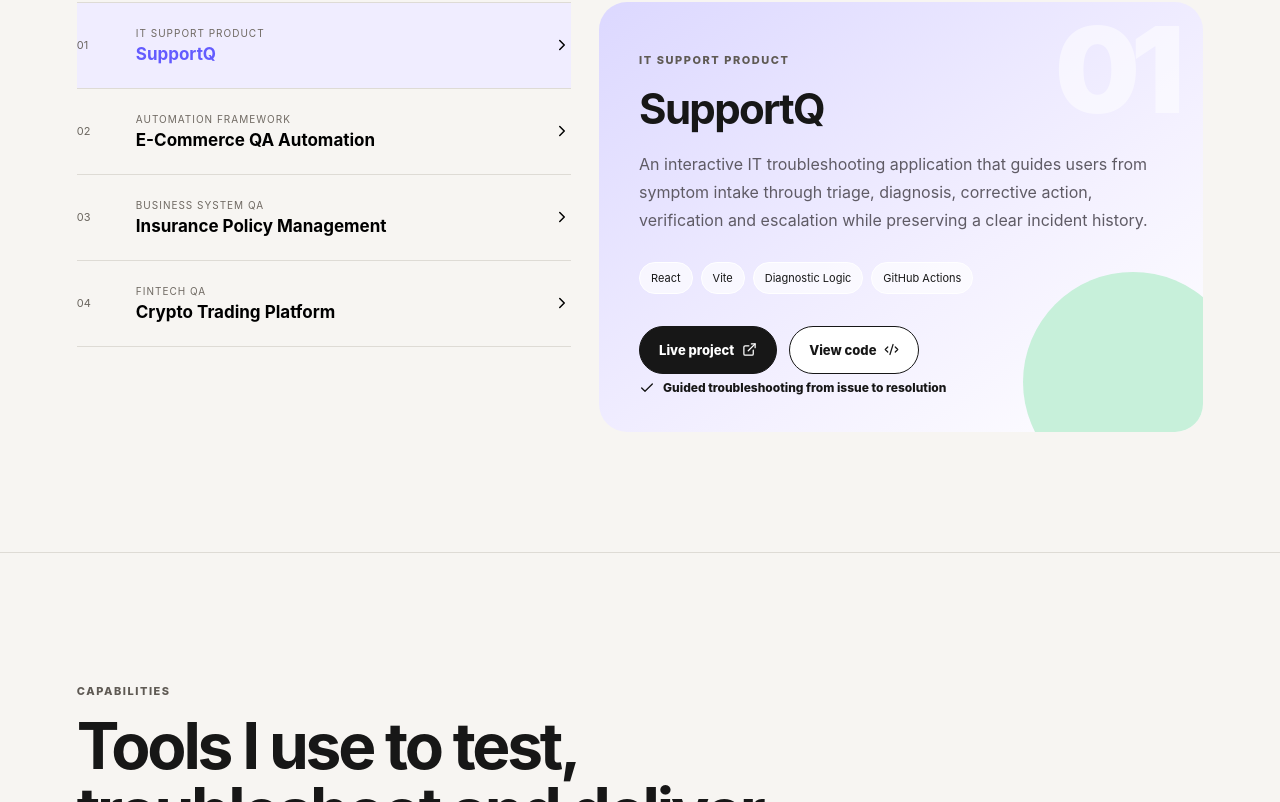
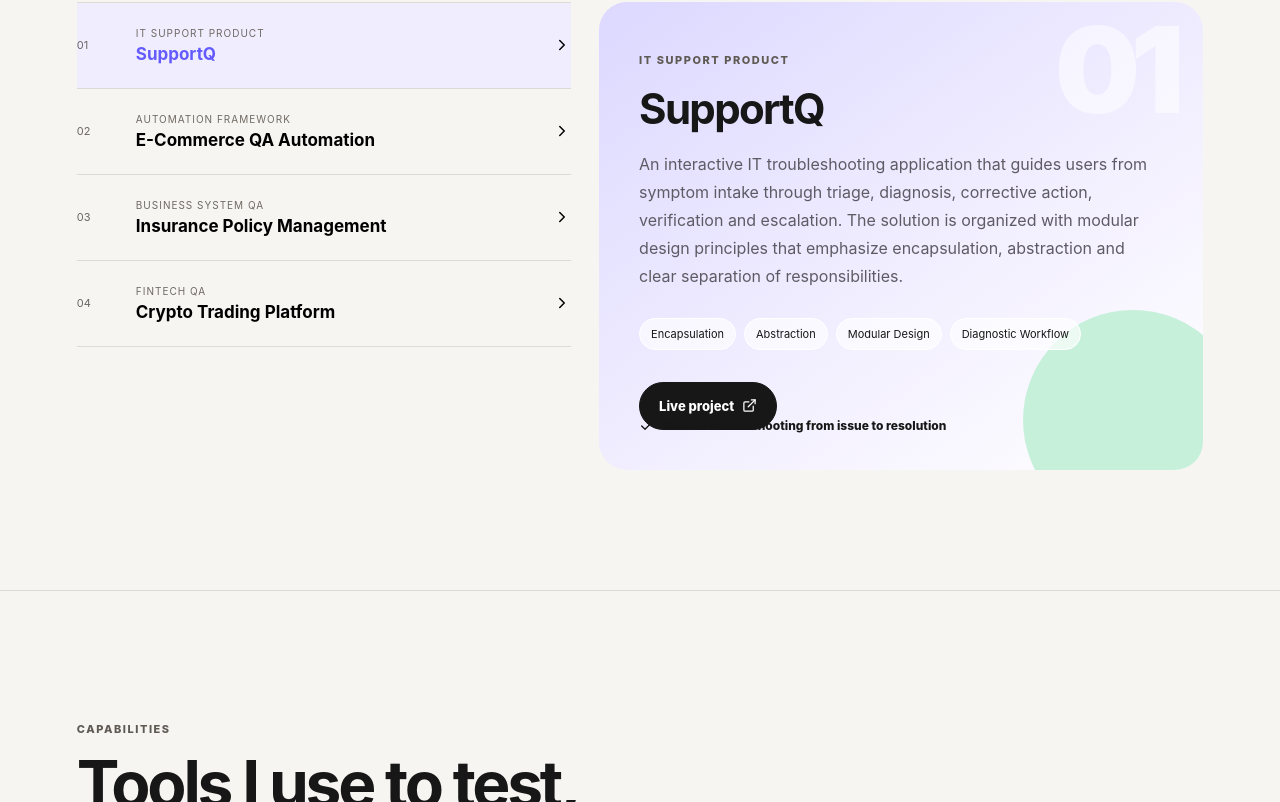
Before and after one commit to Joshuanoc/JoshuaNPortfolio, a React (Vite) app: page / in a window 1280 px wide. Shown: the part 2033-2835 px from the top of the page. Built offline with nearby package versions, Linux system fonts and the light colour scheme.

Commit message:
Refine SupportQ portfolio entry

```diff
--- a/src/App.jsx
+++ b/src/App.jsx
@@ -3,7 +3,7 @@
 import{ArrowUpRight,Check,ChevronRight,Mail,Code2,Cloud,TestTube2,Wrench,Database,Network,Menu,X,ExternalLink}from'lucide-react';
 
 const projects=[
-{eyebrow:'IT SUPPORT PRODUCT',title:'SupportQ',text:'An interactive IT troubleshooting application that guides users from symptom intake through triage, diagnosis, corrective action, verification and escalation while preserving a clear incident history.',chips:['React','Vite','Diagnostic Logic','GitHub Actions'],metric:'Guided troubleshooting from issue to resolution',liveUrl:'https://joshuanoc.github.io/SupportQ/',codeUrl:'https://github.com/Joshuanoc/SupportQ'},
+{eyebrow:'IT SUPPORT PRODUCT',title:'SupportQ',text:'An interactive IT troubleshooting application that guides users from symptom intake through triage, diagnosis, corrective action, verification and escalation. The solution is organized with modular design principles that emphasize encapsulation, abstraction and clear separation of responsibilities.',chips:['Encapsulation','Abstraction','Modular Design','Diagnostic Workflow'],metric:'Guided troubleshooting from issue to resolution',liveUrl:'https://joshuanoc.github.io/SupportQ/'},
 {eyebrow:'AUTOMATION FRAMEWORK',title:'E-Commerce QA Automation',text:'A reusable UI automation framework covering end-to-end shopping journeys with Page Object Model, Cucumber BDD, Maven and Jenkins.',chips:['Selenium','Java','Cucumber','Jenkins'],metric:'Reusable test architecture'},
 {eyebrow:'BUSINESS SYSTEM QA',title:'Insurance Policy Management',text:'Functional and regression testing across registration, quotes, policy issuance, premium calculations, claims and settlement workflows.',chips:['Functional QA','Jira','Regression'],metric:'Business-critical workflows'},
 {eyebrow:'FINTECH QA',title:'Crypto Trading Platform',text:'Exploratory and functional testing across authentication, wallets, trading, transaction history and validation scenarios.',chips:['UI Testing','Negative Testing','Defect Tracking'],metric:'Risk-focused test coverage'}
@@ -51,7 +51,7 @@
 <div className="projectGrid">
 <div className="projectMenu">{projects.map((p,i)=><button key={p.title} className={open===i?'projectTab active':'projectTab'} onClick={()=>setOpen(i)} aria-pressed={open===i}><span>0{i+1}</span><div><small>{p.eyebrow}</small><strong>{p.title}</strong></div><ChevronRight size={18}/></button>)}</div>
 <motion.article key={open} className="projectPanel" initial={reduceMotion?false:{opacity:0,y:10}} animate={{opacity:1,y:0}} transition={{duration:reduceMotion?0:.25}}>
-<div className="projectNumber">0{open+1}</div><p className="sectionTag">{projects[open].eyebrow}</p><h3>{projects[open].title}</h3><p>{projects[open].text}</p><div className="chips">{projects[open].chips.map(x=><span key={x}>{x}</span>)}</div><div className="projectMetric"><Check size={16}/>{projects[open].metric}</div>{projects[open].liveUrl&&<div className="heroActions"><a className="btn dark" href={projects[open].liveUrl} target="_blank" rel="noreferrer">Live project <ExternalLink size={15}/></a><a className="btn light" href={projects[open].codeUrl} target="_blank" rel="noreferrer">View code <Code2 size={15}/></a></div>}
+<div className="projectNumber">0{open+1}</div><p className="sectionTag">{projects[open].eyebrow}</p><h3>{projects[open].title}</h3><p>{projects[open].text}</p><div className="chips">{projects[open].chips.map(x=><span key={x}>{x}</span>)}</div><div className="projectMetric"><Check size={16}/>{projects[open].metric}</div>{projects[open].liveUrl&&<div className="heroActions"><a className="btn dark" href={projects[open].liveUrl} target="_blank" rel="noreferrer">Live project <ExternalLink size={15}/></a></div>}
 </motion.article>
 </div>
 </section>
```
